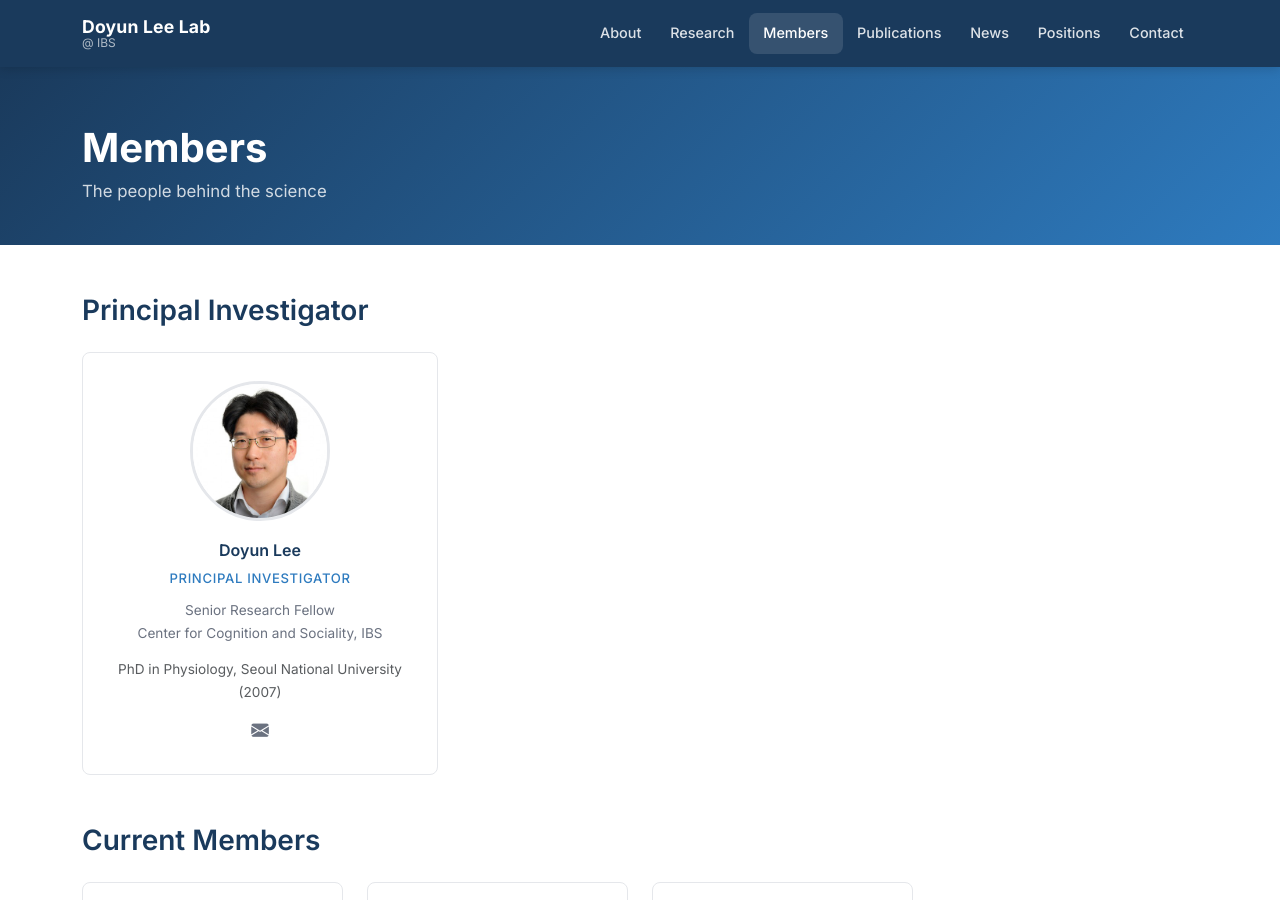
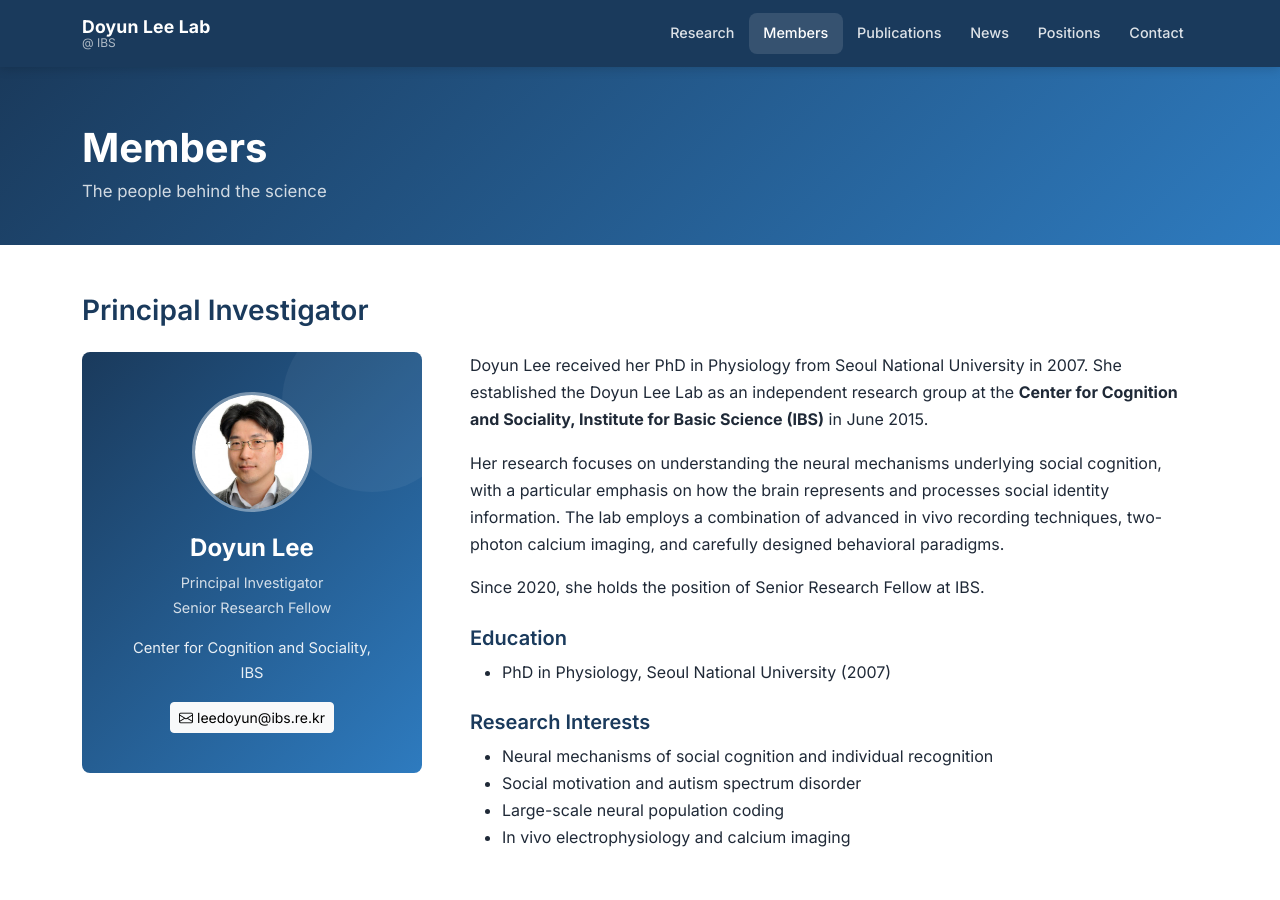
Before and after one commit to doyunleelab/doyunleelab.github.io, a Jekyll site: the page built from members/index.html, in a window 1280 px wide and 900 px high. Built offline with Jekyll 4.4.1, drawn with Linux system fonts in a browser that asks for light colours.

Commit message:
Move PI bio to Members, merge history/affiliations/techniques into homepage, remove About page

```diff
--- a/_config.yml
+++ b/_config.yml
@@ -23,8 +23,6 @@ plugins:
 
 # Navigation
 nav_links:
-  - title: About
-    url: /about/
   - title: Research
     url: /research/
   - title: Members
--- a/members/index.html
+++ b/members/index.html
@@ -6,34 +6,61 @@ subtitle: The people behind the science
 
 <!-- ── Principal Investigator ─────────────────────────────────── -->
 <h3 class="mb-4">Principal Investigator</h3>
-<div class="row mb-5">
-  <div class="col-md-6 col-lg-4">
-    <div class="member-card">
-      <div class="member-photo-wrap">
-        {% assign pi = site.data.members.current[0] %}
+{% assign pi = site.data.members.current[0] %}
+<div class="row g-5 mb-5">
+  <div class="col-lg-4 text-center">
+    <div class="pi-card">
+      <div class="pi-photo mx-auto">
         {% if pi.photo and pi.photo != "" %}
         <img src="{{ '/assets/images/members/' | append: pi.photo | relative_url }}"
              alt="{{ pi.name }}"
              onerror="this.style.display='none'; this.nextElementSibling.style.display='flex'">
-        <div class="member-photo-placeholder" style="display:none;"><i class="bi bi-person-fill"></i></div>
+        <div class="member-photo-placeholder" style="display:none; width:100%; height:100%;"><i class="bi bi-person-fill"></i></div>
         {% else %}
-        <div class="member-photo-placeholder"><i class="bi bi-person-fill"></i></div>
+        <div class="member-photo-placeholder" style="width:100%; height:100%;"><i class="bi bi-person-fill"></i></div>
         {% endif %}
       </div>
-      <div class="member-card-body">
-        <p class="member-name">{{ pi.name }}</p>
-        <p class="member-role">{{ pi.role }}</p>
-        <p class="member-info">{{ pi.title }}<br>{{ pi.affiliation }}</p>
-        {% for edu in pi.education %}
-        <p class="member-info small text-muted">{{ edu }}</p>
-        {% endfor %}
-        <div class="member-links">
-          <a href="mailto:{{ pi.email }}" title="Email"><i class="bi bi-envelope-fill"></i></a>
-        </div>
+      <p class="pi-name">{{ pi.name }}</p>
+      <p class="pi-title">{{ pi.role }}<br>{{ pi.title }}</p>
+      <p class="pi-bio">{{ pi.affiliation }}</p>
+      <div class="mt-3">
+        <a href="mailto:{{ pi.email }}" class="btn btn-light btn-sm">
+          <i class="bi bi-envelope me-1"></i>{{ pi.email }}
+        </a>
       </div>
     </div>
   </div>
+  <div class="col-lg-8">
+    <p>
+      Doyun Lee received her PhD in Physiology from Seoul National University in 2007.
+      She established the Doyun Lee Lab as an independent research group at the
+      <strong>Center for Cognition and Sociality, Institute for Basic Science (IBS)</strong>
+      in June 2015.
+    </p>
+    <p>
+      Her research focuses on understanding the neural mechanisms underlying
+      social cognition, with a particular emphasis on how the brain represents
+      and processes social identity information. The lab employs a combination
+      of advanced in vivo recording techniques, two-photon calcium imaging,
+      and carefully designed behavioral paradigms.
+    </p>
+    <p>Since 2020, she holds the position of Senior Research Fellow at IBS.</p>
+
+    <h5 class="mt-4 mb-2">Education</h5>
+    <ul>
+      <li>PhD in Physiology, Seoul National University (2007)</li>
+    </ul>
+
+    <h5 class="mt-4 mb-2">Research Interests</h5>
+    <ul>
+      <li>Neural mechanisms of social cognition and individual recognition</li>
+      <li>Social motivation and autism spectrum disorder</li>
+      <li>Large-scale neural population coding</li>
+      <li>In vivo electrophysiology and calcium imaging</li>
+    </ul>
+  </div>
 </div>
+<hr class="mb-5">
 
 <!-- ── Current Members ────────────────────────────────────────── -->
 <h3 class="mb-4">Current Members</h3>
```
Also changed, not shown: about/index.html (deleted, +0 -124 lines), index.html (+57 -20 lines), .claude/settings.local.json.
